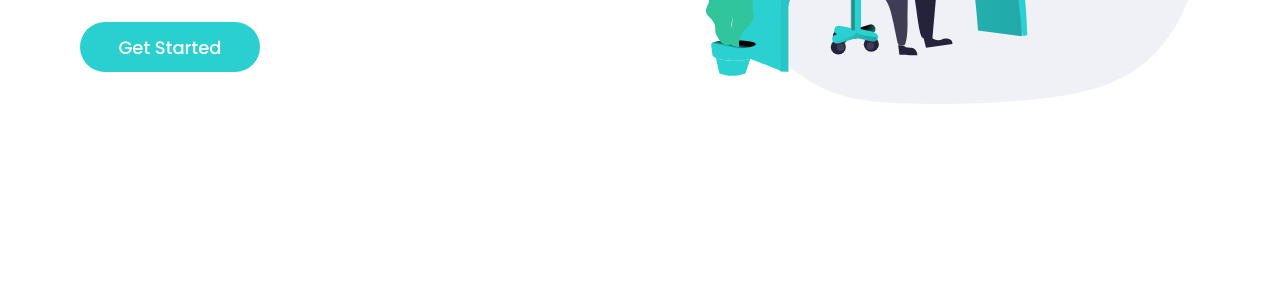
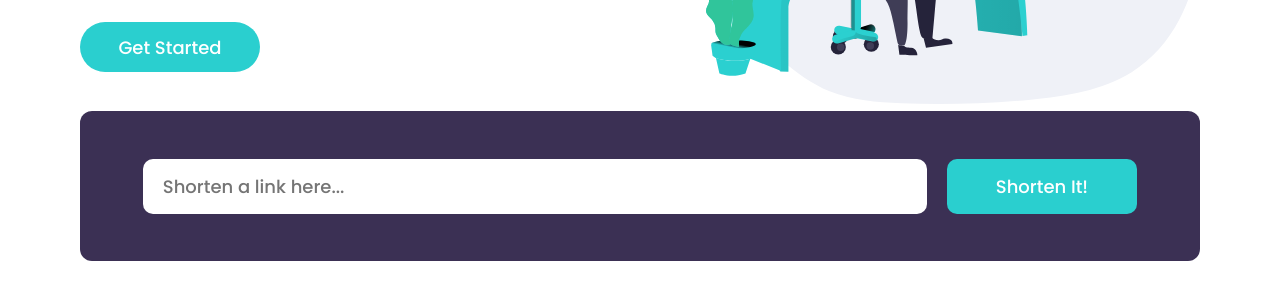
Before and after one commit to Massensini/url-shortening-api-master, a plain HTML site: page index.html in a window 1280 px wide. Shown: the part 397-696 px from the top of the page. Drawn offline with Linux system fonts and the light colour scheme.

Commit message:
css and html of inputs finished

```diff
--- a/index.html
+++ b/index.html
@@ -60,12 +60,24 @@
         <img src="./images/illustration-working.svg" alt="people workink in computer">
       </div>
     </div>
+
+    <main>
+      <div class="link-container">
+        <div class="link-text-container">
+          <input type="text" class="link-text" id="url-text" placeholder="Shorten a link here...">
+          <span class="error-msg" id="error-message">Please add a link</span>
+        </div>
+
+        <button class="link-submit" id="submit-url">Shorten It!</button>
+      </div>
+
+    </main>
   </div>
   <!--
 
-  Shorten a link here...
 
-  Shorten It!
+
+
 
   Advanced Statistics
 
--- a/main.js
+++ b/main.js
@@ -4,3 +4,26 @@ const headerMobile = document.getElementById('header')
 menuMobile.addEventListener('click', () => {
     headerMobile.classList.toggle('vissible')
 })
+
+function verifyUrl() {
+    let url = document.getElementById('url-text')
+    const errorMsg = document.getElementById('error-message')
+    const submitUrl = document.getElementById('submit-url')
+    let regexUrl = /[-a-zA-Z0-9@:%._\+~#=]{1,256}\.[a-zA-Z0-9()]{1,6}\b([-a-zA-Z0-9()@:%_\+.~#?&//=]*)?/gi;
+    let regex = new RegExp(regexUrl)
+
+
+    submitUrl.addEventListener('click', () => {
+        if(url.value.match(regex)) {
+            url.classList.remove('error')
+            errorMsg.style.display = 'none'
+            console.log('certo')
+        } else {
+            url.classList.add('error')
+            errorMsg.style.display = 'flex'
+            console.log('errado')
+        }
+    })
+}
+
+verifyUrl()
--- a/styles/style.css
+++ b/styles/style.css
@@ -129,6 +129,71 @@ header {
     width: 100%;
 }
 
+main {
+    width: 100%;
+    display: flex;
+    justify-content: center;
+}
+
+.link-container {
+    width: 100%;
+    height: 150px;
+    display: flex;
+    align-items: center;
+    justify-content: center;
+    gap: 20px;
+    background-color: var(--dark-violet);
+    border-radius: 12px;
+}
+
+.link-text-container {
+    width: 70%;
+    display: flex;
+    flex-direction: column;
+    position: relative;
+}
+
+.link-text {
+    width: 100%;
+    height: 55px;
+    padding: 10px 20px;
+    border-radius: 10px;
+    outline: none;
+    border: none;
+}
+
+.error-msg {
+    display: none;
+    position: absolute;
+    bottom: 0;
+    margin-bottom: -25px;
+    font-size: 15px;
+    color: var(--red);
+}
+
+.error {
+    border: 2px solid var(--red);
+}
+
+.error::placeholder {
+    color: var(--red);
+}
+
+.link-submit {
+    width: 17%;
+    height: 55px;
+    border-radius: 10px;
+    border: none;
+    background-color: var(--cyan);
+    color: #fff;
+    transition: all 0.4s ease;
+}
+
+.link-submit:hover {
+    cursor: pointer;
+    opacity: 0.9;
+}
+
 /*Media screen for tablet*/
 
 @media screen and (max-width: 1030px) {
```
